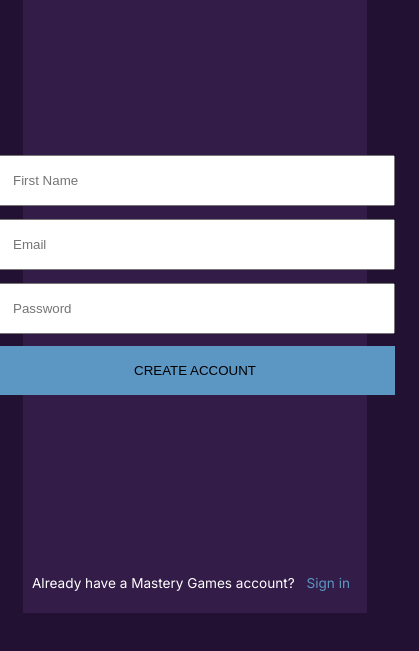
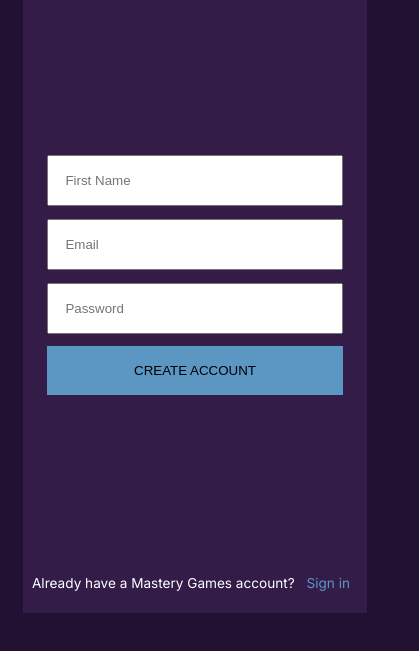
Before and after one commit to Fayorr/Flexbox-signup, a plain HTML site: page index.html in a window 390 px wide. Shown: the part 189-840 px from the top of the page, 419 px wide, since content can reach past the window. Drawn offline with Linux system fonts and the light colour scheme.

Commit message:
responsiveness

```diff
--- a/style.css
+++ b/style.css
@@ -25,12 +25,14 @@ body > main{
 }
 .main{
 padding-top: 1rem;
+width: 100%;
 }
 .main h1{
     font-family: 'Carter One', cursive;
 }
 .form{
     padding: .5rem;
+    width: 100%;
 }
 .form form{
     display: flex;
@@ -38,7 +40,7 @@ padding-top: 1rem;
     justify-content: space-between;
     padding: 0 1rem;
     height: 15rem;
-    width: 27rem;
+    width: 100%;
 }
 input[type=button]{
     background-color: #5C96C3;
```
